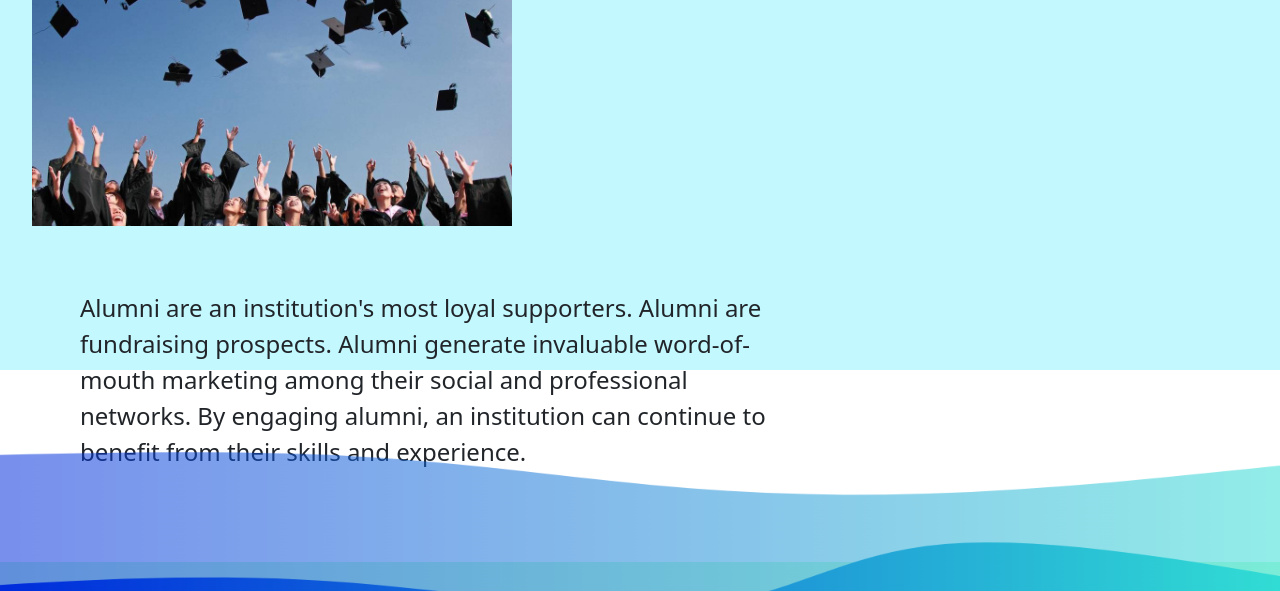
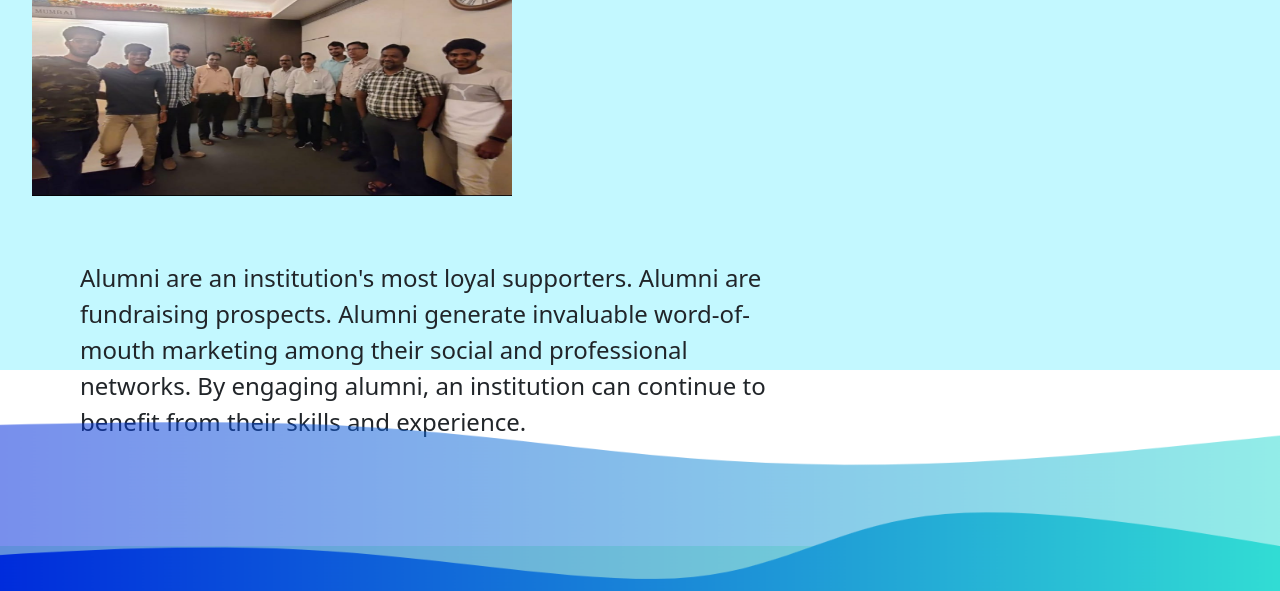
Before and after one commit to KartikMistry18/SE-MINI-PROJECT, a website: page MiniProjectKartik-main/events.html in a window 1280 px wide. Shown: the part 162-753 px from the top of the page. Drawn offline with nearby package versions, Linux system fonts and the light colour scheme.

Commit message:
changes done

```diff
--- a/MiniProjectKartik-main/events.html
+++ b/MiniProjectKartik-main/events.html
@@ -50,7 +50,7 @@
       <section class="main2">
         <h1 class="main-heading">EVENTS FOR ALUMNI</h1>
 
-        <img src="./img/a2.jpg" class="img1" alt="" srcset="" />
+        <img src="./img/events4.jpg" class="img2" alt="" srcset="" />
         <div class="content">
           <p>
             Alumni are an institution's most loyal supporters. Alumni are fundraising prospects. Alumni generate invaluable word-of-mouth marketing among their social and professional networks. By engaging alumni, an institution can continue to benefit from their skills and experience.
--- a/MiniProjectKartik-main/style.css
+++ b/MiniProjectKartik-main/style.css
@@ -108,7 +108,7 @@ left: 2rem;
   margin: 1rem 0 1rem 0;
   color: #8758FF;
   background-color: #C3F8FF;
-  padding-bottom: 5rem;
+  padding-bottom: 7rem;
 
 }
 a:link{
@@ -120,6 +120,10 @@ a:link{
   display: block;
   background-color: #cfffdc;
   padding: 3rem;
+  position: relative;
+  bottom : 1rem;
+
+
 }
 .footer-icons {
   word-spacing: 1rem;
@@ -132,6 +136,7 @@ a:link{
   }
 .footer-box{
   margin-right: 4rem;
+  padding-top: 2rem;
 }
 
 /*         For chatpage     */
@@ -317,3 +322,12 @@ a:link{
   padding-bottom: 4rem;
   padding-top: 4rem;
 }
+
+.img2{
+  width: 30rem;
+  height: 15rem;
+  display: inline-block;
+  position: relative;
+  bottom: 2rem;
+  left: 2rem;
+    }
```
Also changed, not shown: MiniProjectKartik-main/img/event1.jpg (added), MiniProjectKartik-main/img/event2.jpg (added), MiniProjectKartik-main/img/events4.jpg (added).
